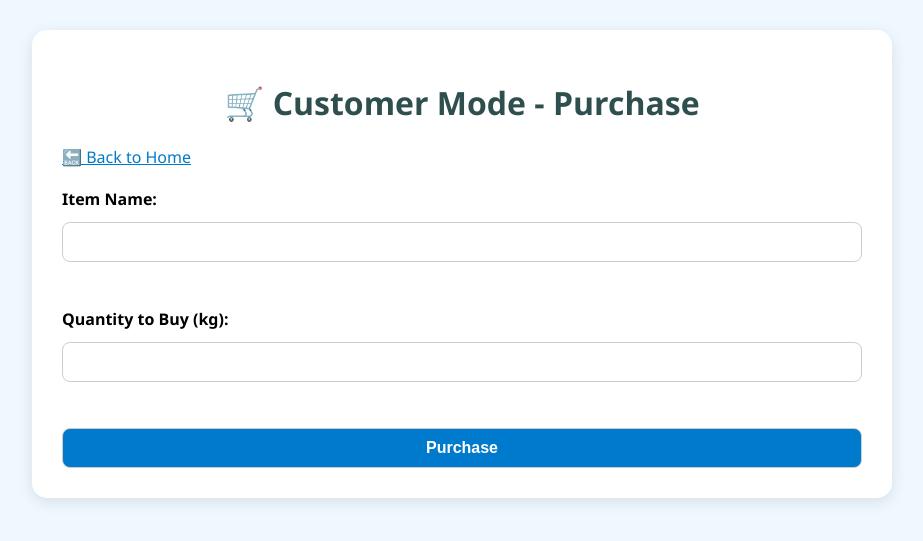
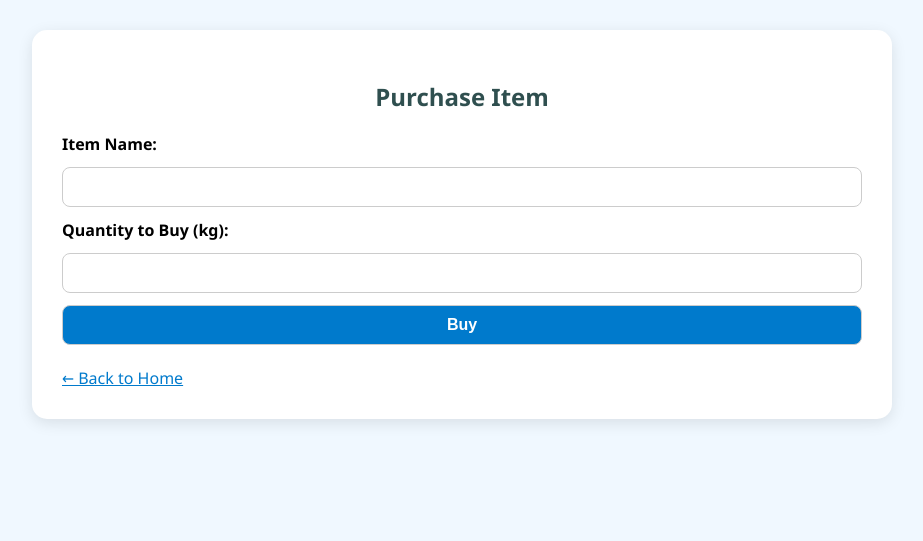
Before and after one commit to Deepika-bethi/smart-inventory, a Flask app: template templates/purchase.html in a window 1280 px wide. Shown: the top 541 px of the page, without its empty margins (178-1101 px from the left). Run offline with Flask 3, Linux system fonts and the light colour scheme; the template is opened without the code that fills it, so the values that code supplies are empty.

Commit message:
feat: create purchase_item.html as separate page for buying items

```diff
--- a/templates/purchase.html
+++ b/templates/purchase.html
@@ -1,21 +1,23 @@
 <!DOCTYPE html>
-<html lang="en">
+<html>
 <head>
-    <meta charset="UTF-8">
-    <title>Customer Mode - Purchase</title>
+    <title>Purchase Item</title>
     <link rel="stylesheet" href="{{ url_for('static', filename='style.css') }}">
 </head>
 <body>
     <div class="container">
-        <h1>🛒 Customer Mode - Purchase</h1>
-        <a href="{{ url_for('index') }}">🔙 Back to Home</a>
-        <form method="POST">
-            <label>Item Name:</label>
-            <input type="text" name="name" required><br>
-            <label>Quantity to Buy (kg):</label>
-            <input type="number" step="0.01" name="quantity" required><br>
-            <button type="submit">Purchase</button>
+        <h2>Purchase Item</h2>
+        <form action="{{ url_for('purchase') }}" method="POST">
+            <label for="name">Item Name:</label>
+            <input type="text" id="name" name="name" required>
+
+            <label for="quantity">Quantity to Buy (kg):</label>
+            <input type="number" id="quantity" name="quantity" step="0.01" required>
+
+            <button type="submit">Buy</button>
         </form>
+        <br>
+        <a href="{{ url_for('index') }}">← Back to Home</a>
     </div>
 </body>
 </html>
```
